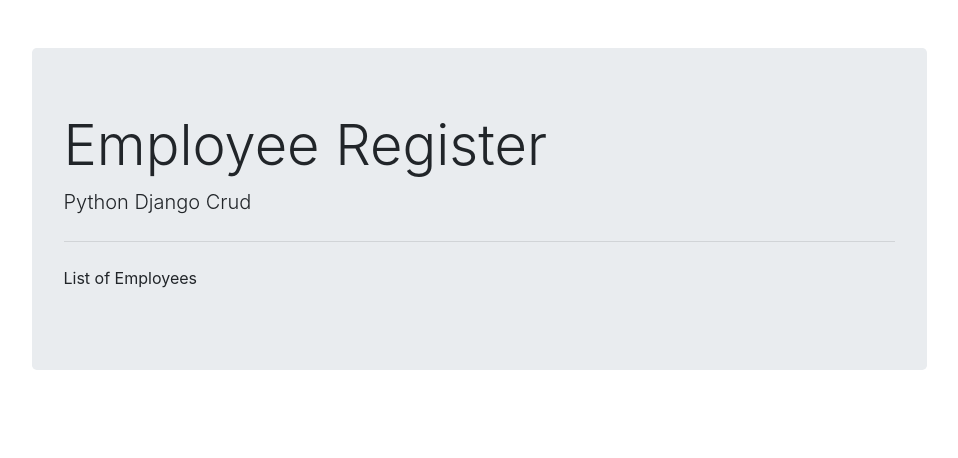
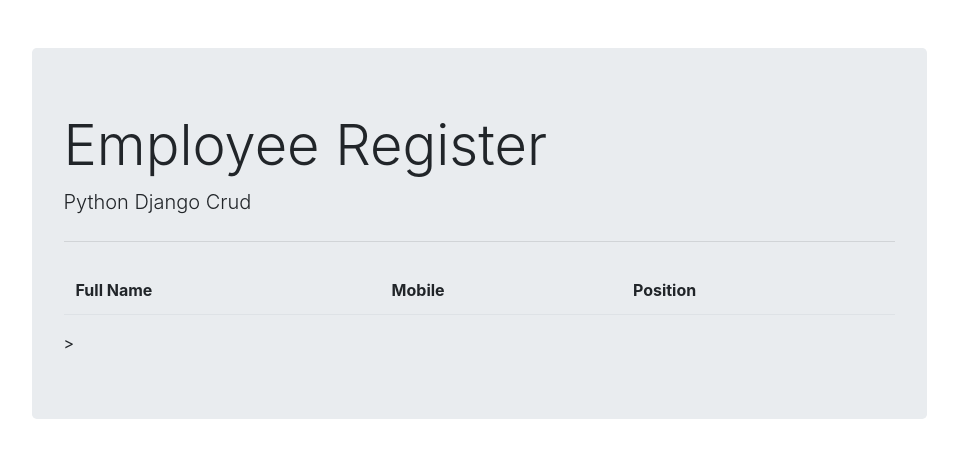
Before and after one commit to Kasimbazi/djangocrud, a Django app: page /employee/list/ in a window 1280 px wide. Shown: the top 458 px of the page, without its empty margins (161-1119 px from the left). Run offline with Django 3.2, Linux system fonts and the light colour scheme; data that the repository does not hold is empty; some libraries are stand-ins or nearby versions.

Commit message:
first commit

```diff
--- a/employee_register/forms.py
+++ b/employee_register/forms.py
@@ -15,3 +15,4 @@
     def __init__(self, *args,**kwargs):
         super(EmployeeForm,self).__init__(*args,**kwargs)
         self.fields['position'].empty_label = "select"
+        self.fields['emp_code'].required = False
--- a/employee_register/templates/employee_register/employee_list.html
+++ b/employee_register/templates/employee_register/employee_list.html
@@ -1,5 +1,22 @@
 {% extends  "employee_register/base.html" %}
 
 {% block content %}
-<p>List of Employees</p>
+<table class="table table-borderless">
+<thead class="border-bottom font-weight-bold">
+    <tr>
+        <td>Full Name</td>
+        <td>Mobile</td>
+        <td>Position</td>
+    </tr>
+</thead>
+    <tbody>
+        {% for employee in employee_list%}
+            <tr>
+                <td>{{employee.fullname}}</td>
+                <td>{{employee.mobile}}</td>
+                <td>{{employee.position}}</td>
+            </tr>
+        {% endfor %}
+    </tbody>
+</table>>
 {% endblock content %}
--- a/employee_register/views.py
+++ b/employee_register/views.py
@@ -1,14 +1,22 @@
-from django.shortcuts import render
+from django.shortcuts import render,redirect
 from .forms import EmployeeForm
+from .models import Employee
 
 # Create your views here.
 
 def employee_list(request):
-    return render(request,"employee_register/employee_list.html")
+    context = {'employee_list':Employee.objects.all()}
+    return render(request,"employee_register/employee_list.html",context)
 
 def employee_form(request):
-    form = EmployeeForm()
-    return render(request,"employee_register/employee_form.html",{'form':form})
+    if request.method == "GET":
+            form = EmployeeForm()
+            return render(request,"employee_register/employee_form.html",{'form':form})
+    else:
+            form = EmployeeForm(request.POST)
+            if form.is_valid():
+                form.save()
+            return redirect('/employee/list')
 
 def employee_delete(request):
     return
```
